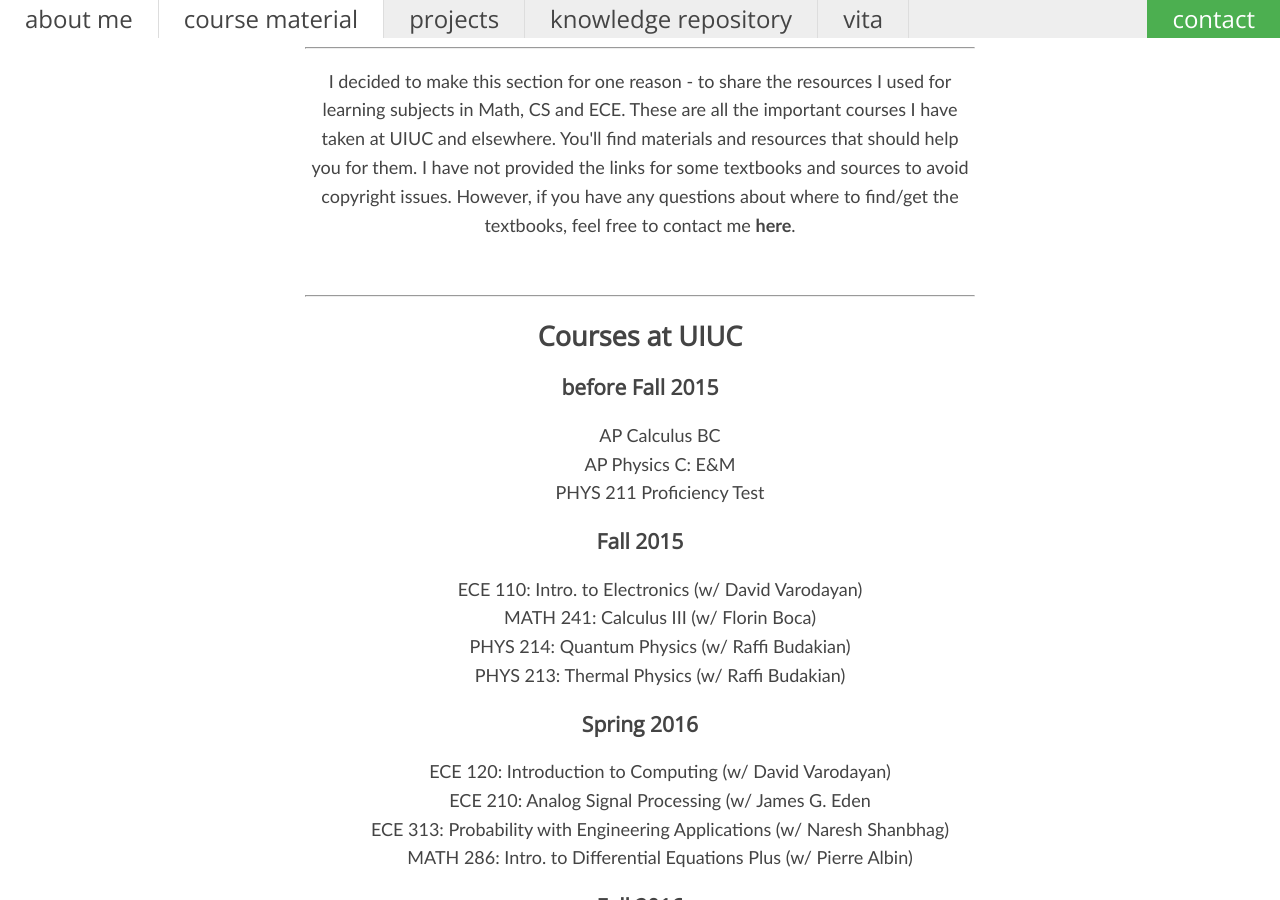
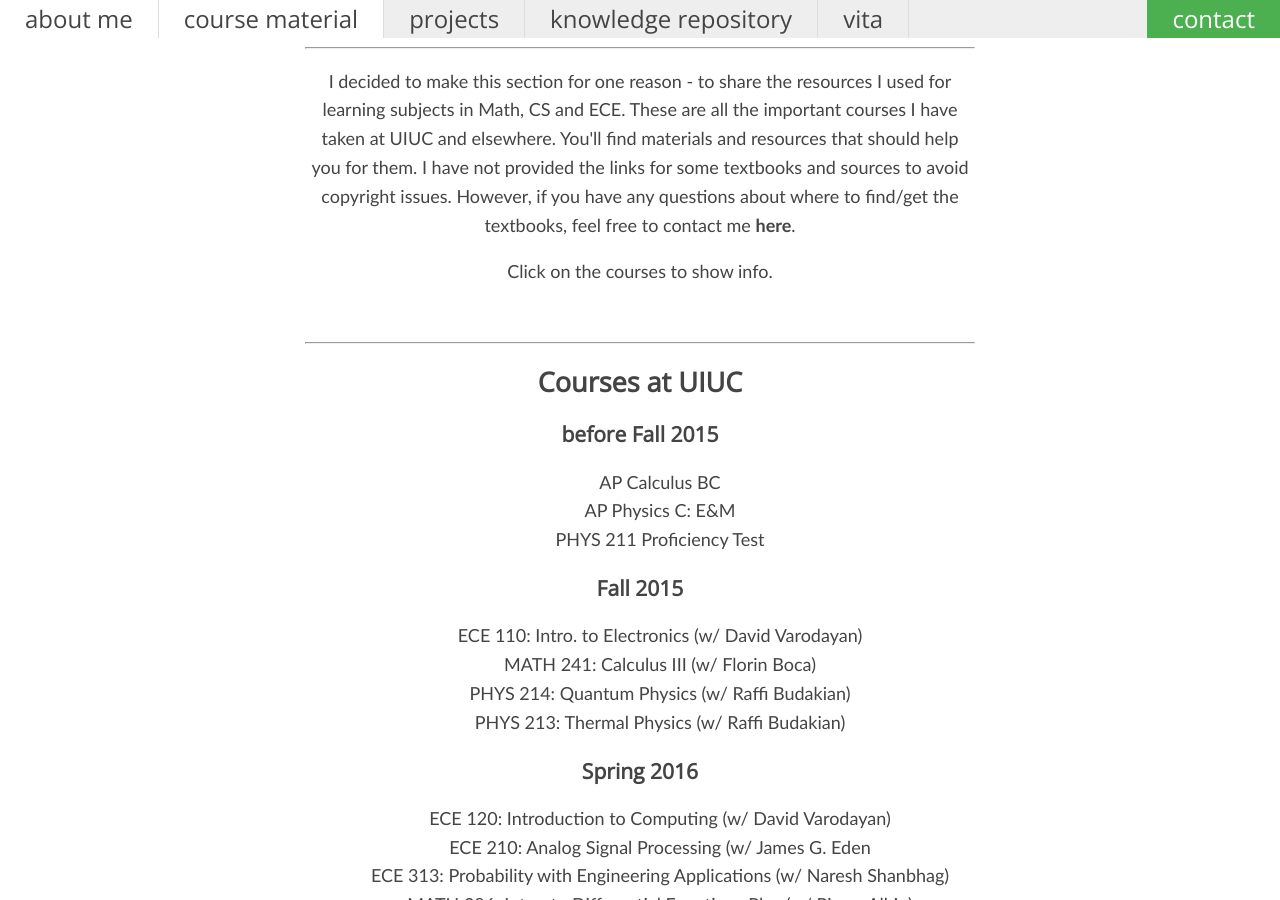
Before and after one commit to akashdeepdeb/akash.github.io, a Jekyll site: the page built from course_material/index.html, in a window 1280 px wide and 900 px high, scrolled down 362 px. Built offline with Jekyll 4.4.1, drawn with Linux system fonts in a browser that asks for light colours; some of the changed lines change nothing that is shown.

Commit message:
Update index.html

```diff
--- a/course_material/index.html
+++ b/course_material/index.html
@@ -40,7 +40,7 @@
   I decided to make this section for one reason - to share the resources I used for learning subjects in Math, CS and ECE. These are all the important courses I have taken at UIUC and elsewhere. You'll find materials and resources that should help you for them.
   I have not provided the links for some textbooks and sources to avoid copyright issues. However, if you have any questions about where to find/get the textbooks, feel free to contact me <a href = "/contact"><b>here</b></a>.
 </p>
-
+<p>Click on the courses to show info.</p>
 <br>
 <hr>
 
@@ -60,7 +60,11 @@
    <p><b>Course Review</b><br> When I was in high-school, I didn't actually take this course since I was in a different curriculum. However, I self-studied the course from Coursera and the Barron's books. If you're reading this and are in high-school, I highly recommend taking it, as getting a '5' is not very hard and
    it allows you to get placed out of the strict Calc I & II requirements and jump directly to Calc III (Calc I, II can easily be self-studied, so you don't have to spend 1 or 2 semester(s) with them.)</p>
    <p><b>References</b> <br>
-   Coursera: Calculus I and II by Ohio State University
+   Coursera: <a href = "https://www.coursera.org/learn/calculus1">Calculus I by OSU (course)</a> (Jim Fowler and Bart Snapp are both great professors!)<br>
+   Coursera: <a href = "https://www.coursera.org/learn/advanced-calculus">Calculus II by OSU (course)</a> (The last AP Calc BC question is based on this.)<br>
+   OSU: <a href = "https://mooculus.osu.edu/textbook/mooculus.pdf">MOOCulus I (pdf)</a> (140 pages. Easy to get through with. This book is excellent!) <br>
+   OSU: <a href = "https://ia800502.us.archive.org/35/items/mooculus-sequences-book/sequences-and-series.pdf">MOOCulus II (pdf)</a> (Just like the previous book; has exercises, great explanations; would definitely recommend it) <br>
+   Youtube: <a href = "https://www.youtube.com/watch?v=Ct_IMcvNyIM">How to get a 5 in the AP Calculus BC test. (video)</a> (I made this video a while back.) <br>
    </p>
    <hr width = "30%">
    <br>
```
